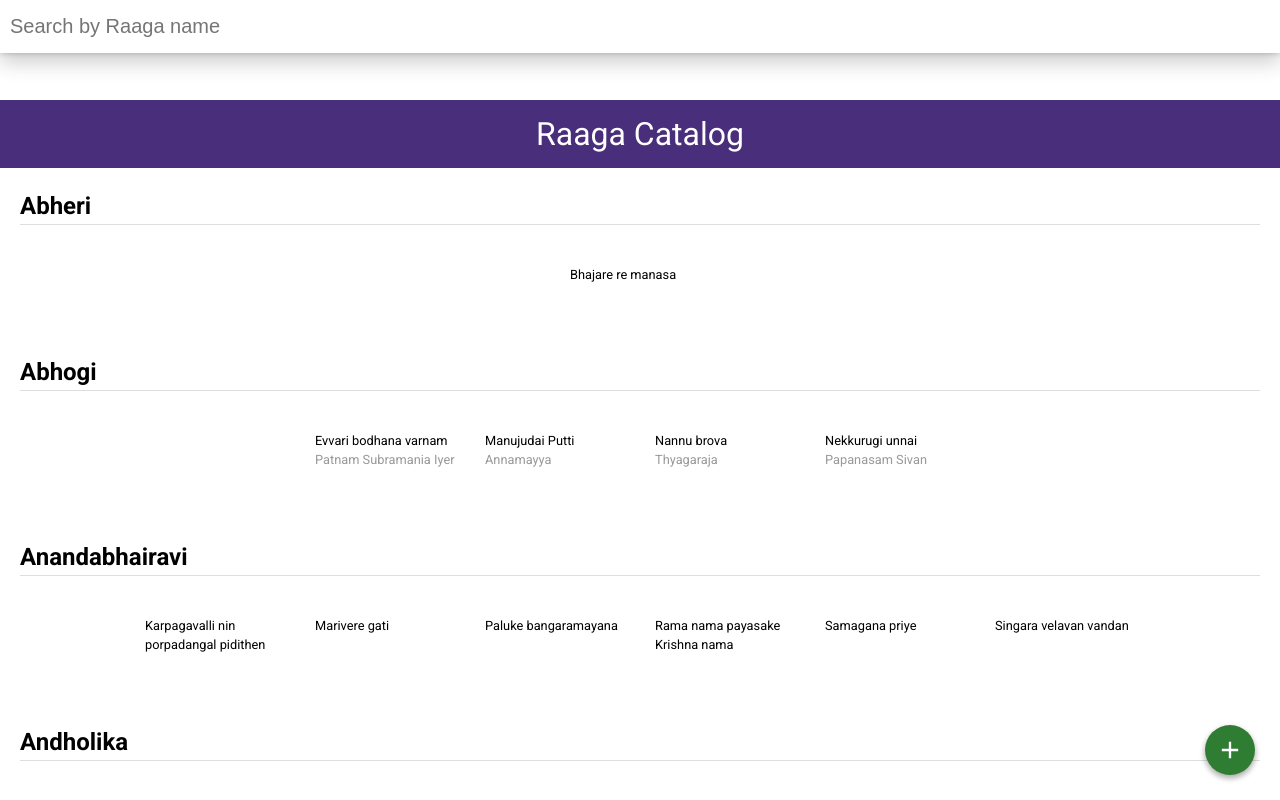
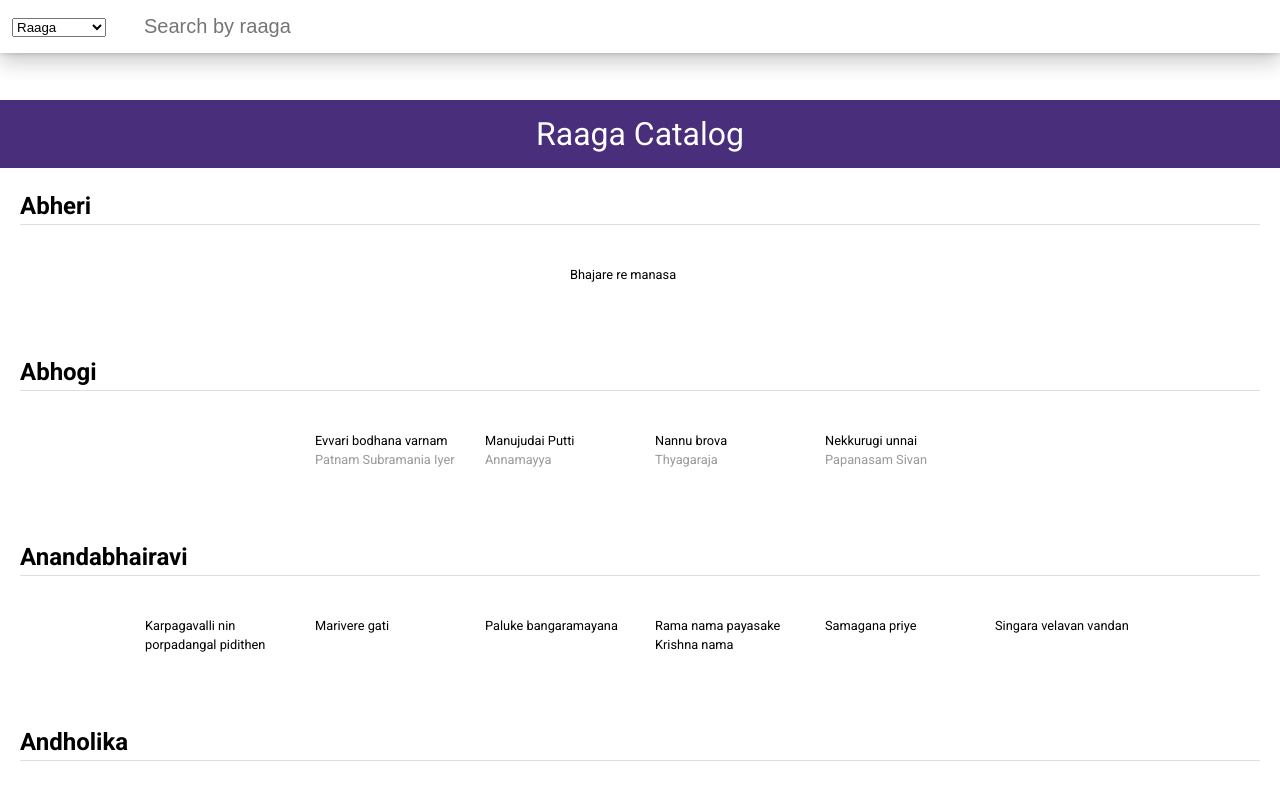
Before and after one commit to venkatrag1/raagalog, a React (Create React App) app: page / in a window 1280 px wide. Shown: the top 800 px of the page. Built offline with nearby package versions, Linux system fonts and the light colour scheme.

Commit message:
all search working

```diff
--- a/src/App.css
+++ b/src/App.css
@@ -83,6 +83,19 @@ body, .app {
   z-index: 5;
   display: flex;
   box-shadow: 0 10px 20px rgba(0,0,0,0.19), 0 0 6px rgba(0,0,0,0.23);
+  background: white;
+}
+
+.search-changer {
+   height: calc(1.5em + .75rem + 2px);
+   padding: .375rem 1.75rem .375rem .75rem;
+   font-size: 1.5rem;
+   font-weight: 400;
+   line-height: 1.5;
+   vertical-align: middle;
+   -webkit-appearance: none;
+   -moz-appearance: none;
+   appearance: none;
 }
 
 .search-songs-input-wrapper {
@@ -123,11 +136,10 @@ button:active {
 }
 .showing-album {
   text-align: center;
-  margin: 20px 0;
+  margin: 18px 0;
 }
 .showing-album button {
   color: blue;
-  background: transparent;
   border: none;
   cursor: pointer;
   font-size: inherit;
--- a/src/ListSongs.js
+++ b/src/ListSongs.js
@@ -1,6 +1,5 @@
 import React, { Component } from "react";
 import PropTypes from "prop-types";
-import { Link } from "react-router-dom";
 import RaagaShelf from "./RaagaShelf";
 
 /**
@@ -9,7 +8,8 @@ import RaagaShelf from "./RaagaShelf";
  */
 class ListSongs extends Component {
   state = {
-    query: ''
+    query: '',
+    search_mode: "raaga"
   }
 
   updateQuery = (query) => {
@@ -17,26 +17,78 @@ class ListSongs extends Component {
       query: query
     }))
   }
+
   clearQuery = () => {
     this.updateQuery('')
   }
 
+  handleSearchModeChange = event => {
+    const { value } = event.target;
+    this.setState({search_mode: value});
+  }
+
+  getMatchingAlbum = (query) => {
+    const { album } = this.props;
+    const { search_mode } = this.state;
+    let temp_album = [];
+    if (search_mode === "raaga") {
+      return album.filter((s) => (
+        s.raagam.toLowerCase().includes(query.toLowerCase())
+      ));
+    } else if (search_mode === "song") {
+      for (let shelf of album) {
+        const filtered_songs = shelf.songs.filter( (song) =>
+        song.title.toLowerCase().includes(query.toLowerCase()));
+        if (filtered_songs.length > 0) {
+          temp_album.push({
+            raagam: shelf.raagam,
+            collapsed: shelf.collapsed,
+            songs: filtered_songs
+          });
+        }
+      }
+    } else if (search_mode === "composer") {
+      for (let shelf of album) {
+        const filtered_songs = shelf.songs.filter( (song) => (
+          song.composers.filter(composer => (
+            composer.toLowerCase().includes(query.toLowerCase())
+          )).length > 0
+        ));
+        if (filtered_songs.length > 0) {
+          temp_album.push({
+            raagam: shelf.raagam,
+            collapsed: shelf.collapsed,
+            songs: filtered_songs
+          });
+        }
+      }
+    }
+    return temp_album;
+  }
+
   render() {
-    const { query } = this.state;
+    const { query, search_mode } = this.state;
     const { album } = this.props;
     const showingAlbum = query.trim() === ''
     ? album
-    : album.filter((s) => (
-      s.raagam.toLowerCase().includes(query.toLowerCase())
-    ))
+    : this.getMatchingAlbum(query.trim());
+    const placeholder = `Search by ${search_mode}`
 
     //return JSX
     return (
       <div>
         <div className="search-songs">
           <div className="search-songs-bar">
+              <div className="search-changer" >
+                <select value={search_mode} onChange={this.handleSearchModeChange}>
+                <option value="search" disabled>Search By...</option>
+                <option key="raaga" value="raaga">Raaga</option>
+                <option key="song" value="song">Song</option>
+                <option key="composer" value="composer">Composer</option>
+                </select>
+              </div>
               <div className="search-songs-input-wrapper">
-              <input type="text" placeholder="Search by Raaga name" value={query} onChange={event => this.updateQuery(event.target.value)}/>
+              <input type="text" placeholder={placeholder} value={query} onChange={event => this.updateQuery(event.target.value)}/>
               </div>
               {showingAlbum.length !== album.length && (
                 <div className='showing-album'>
@@ -64,10 +116,6 @@ class ListSongs extends Component {
               ))}
           </div>
         </div>
-        <div className="open-search">
-          <Link
-          to="/search">Add a song</Link>
-        </div>
       </div>
       </div>
     );
```
